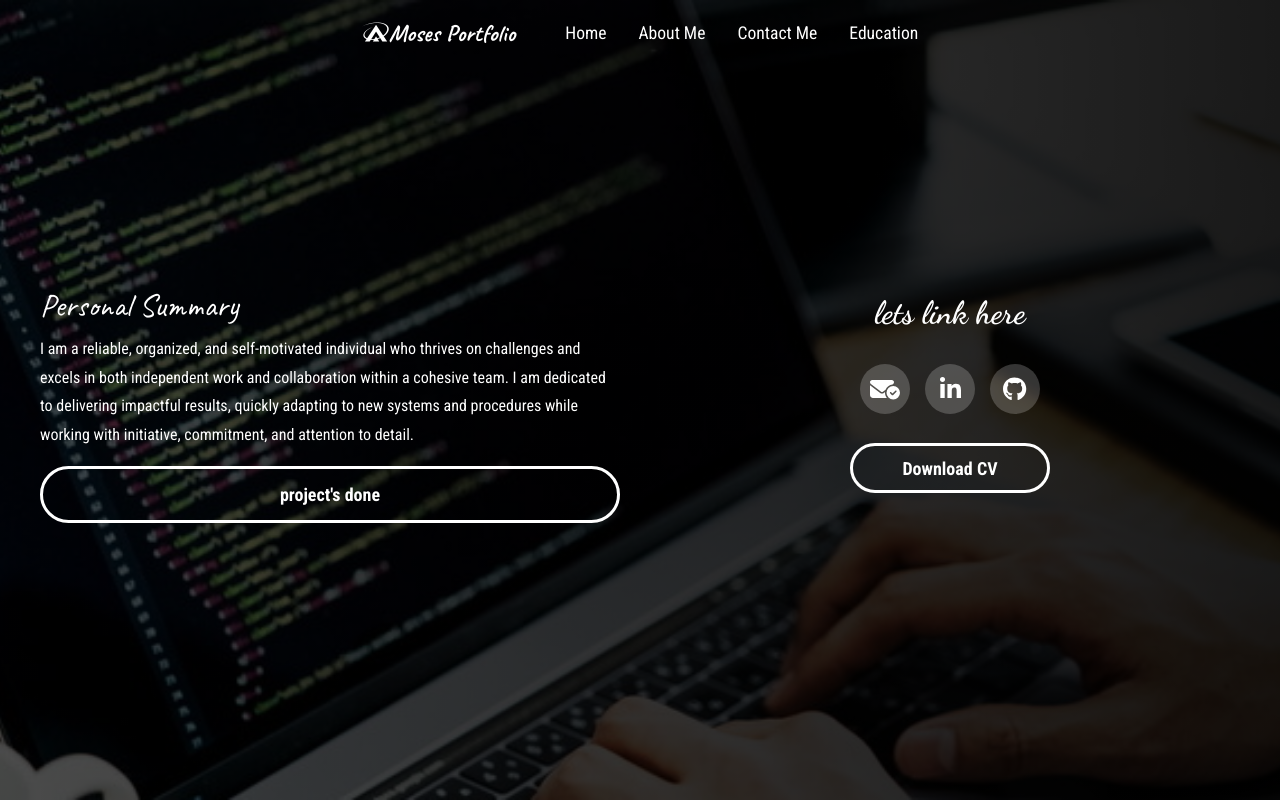
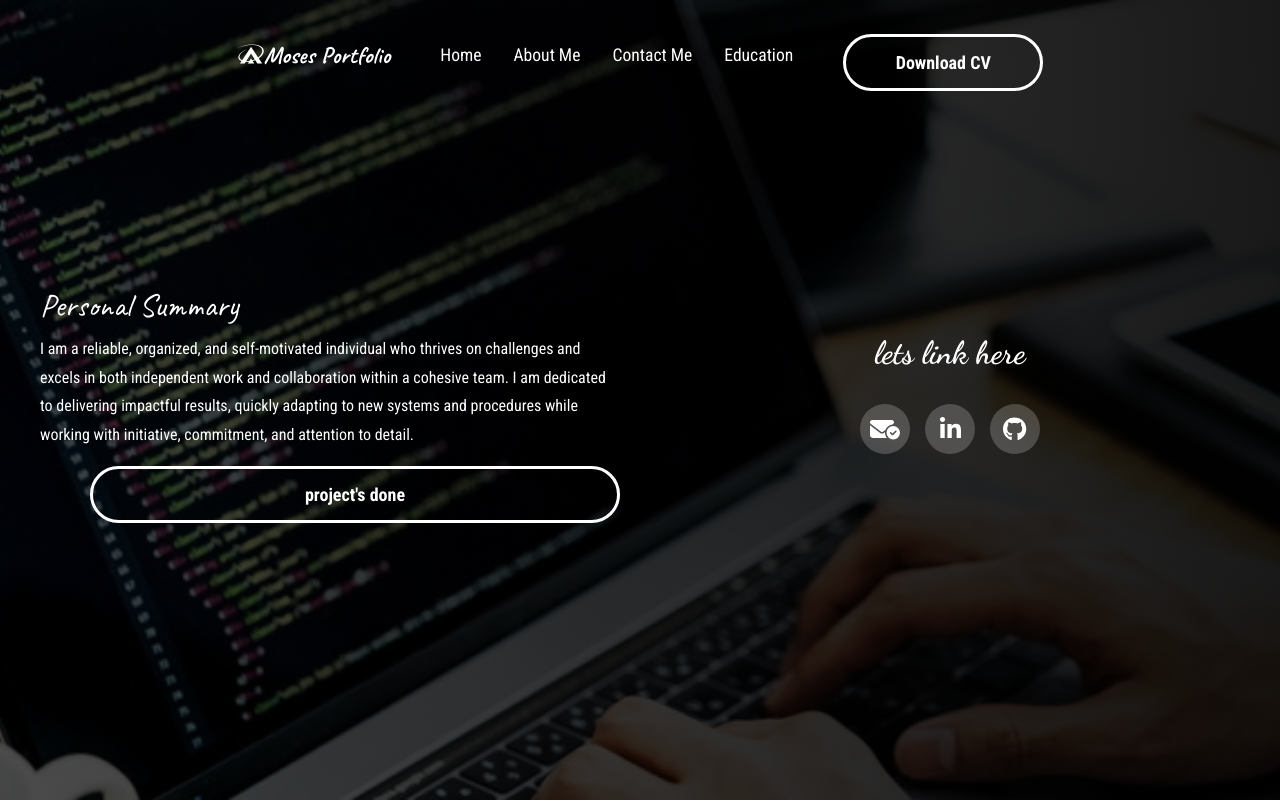
Before and after one commit to mosesnzioka/my-portfolio, a React (Vite) app: page / in a window 1280 px wide. Shown: the top 802 px of the page. Built offline with nearby package versions, Linux system fonts and the light colour scheme.

Commit message:
adding download cv button on the head

```diff
--- a/src/componets/footer/footer.css
+++ b/src/componets/footer/footer.css
@@ -48,6 +48,13 @@
   flex-direction: column;
   align-items: center;
   gap: 20px;
+}
+
+.footer-projects a{
+  display: block;
+  text-decoration: none;
+  color: white;
+  text-transform: capitalize;
 }
 
 /* Social media icons */
--- a/src/componets/footer/footer.jsx
+++ b/src/componets/footer/footer.jsx
@@ -8,13 +8,16 @@ function Footer() {
           <i class="fa-brands fa-asymmetrik"></i> Moses Portfolio
         </div>
         <div>
-          <div>
+          <div class="footer-projects">
+            <h2>projects</h2>
             <a href="#">
-              projects <h3>carpool system</h3>
+                carpooling System
+            </a>
+            <a href="#">
+                foodi restourant
             </a>
           </div>
-          <h3>about me</h3>
-          <h3>projects</h3>
+
           <h3></h3>
         </div>
         <div class="footer-contact">
--- a/src/componets/header/header.css
+++ b/src/componets/header/header.css
@@ -42,3 +42,50 @@
   font-family: "Caveat", cursive;
   margin-right: 50px;
 }
+
+
+.download-cv-link {
+  margin-top: 1em;
+  text-align: center;
+  margin-left: 50px;
+}
+
+.download-cv-link a {
+  display: inline-block;
+  padding: 12px 40px;
+  background: transparent;
+  color: white !important;
+  font-size: 18px;
+  font-weight: bold;
+  text-decoration: none !important;
+  border: 3px solid white;
+  border-radius: 50px;
+  transition: all 0.3s ease-in-out;
+  position: relative;
+  overflow: hidden;
+  text-align: center;
+  line-height: 1.5;
+  min-width: 200px;
+  display: flex;
+  justify-content: center;
+  align-items: center;
+}
+
+.download-cv-link a::before {
+  content: "";
+  position: absolute;
+  inset: -5px;
+  border: 2px solid white;
+  border-radius: 50px;
+  transition: all 0.3s ease-in-out;
+}
+
+.download-cv-link a:hover {
+  background: white;
+  color: black !important;
+  border-color: black;
+}
+
+.download-cv-link a:hover::before {
+  border-color: black;
+}
--- a/src/componets/header/headers.jsx
+++ b/src/componets/header/headers.jsx
@@ -23,6 +23,13 @@ function Headers() {
           </li>
         </ul>
       </nav>
+
+      <div className="download-cv-link">
+            <a href="../../../public/Moses Nzioka Resume (4).pdf" download>
+              Download CV
+            </a>
+          </div>
+
     </header>
   );
 }
--- a/src/componets/hero/hero.css
+++ b/src/componets/hero/hero.css
@@ -95,48 +95,3 @@
   color: white;
   font-size: 24px;
 }
-
-.download-cv-link {
-  margin-top: 1em;
-  text-align: center;
-}
-
-.download-cv-link a {
-  display: inline-block;
-  padding: 12px 40px;
-  background: transparent;
-  color: white !important;
-  font-size: 18px;
-  font-weight: bold;
-  text-decoration: none !important;
-  border: 3px solid white;
-  border-radius: 50px;
-  transition: all 0.3s ease-in-out;
-  position: relative;
-  overflow: hidden;
-  text-align: center;
-  line-height: 1.5;
-  min-width: 200px;
-  display: flex;
-  justify-content: center;
-  align-items: center;
-}
-
-.download-cv-link a::before {
-  content: "";
-  position: absolute;
-  inset: -5px;
-  border: 2px solid white;
-  border-radius: 50px;
-  transition: all 0.3s ease-in-out;
-}
-
-.download-cv-link a:hover {
-  background: white;
-  color: black !important;
-  border-color: black;
-}
-
-.download-cv-link a:hover::before {
-  border-color: black;
-}
--- a/src/componets/hero/hero.jsx
+++ b/src/componets/hero/hero.jsx
@@ -44,11 +44,7 @@ function Hero() {
               <FontAwesomeIcon icon={faGithub} size="2x" color="white" />
             </a>
           </div>
-          <div className="download-cv-link">
-            <a href="../../../public/Moses Nzioka Resume (4).pdf" download>
-              Download CV
-            </a>
-          </div>
+
         </div>
       </div>
     </div>
```
